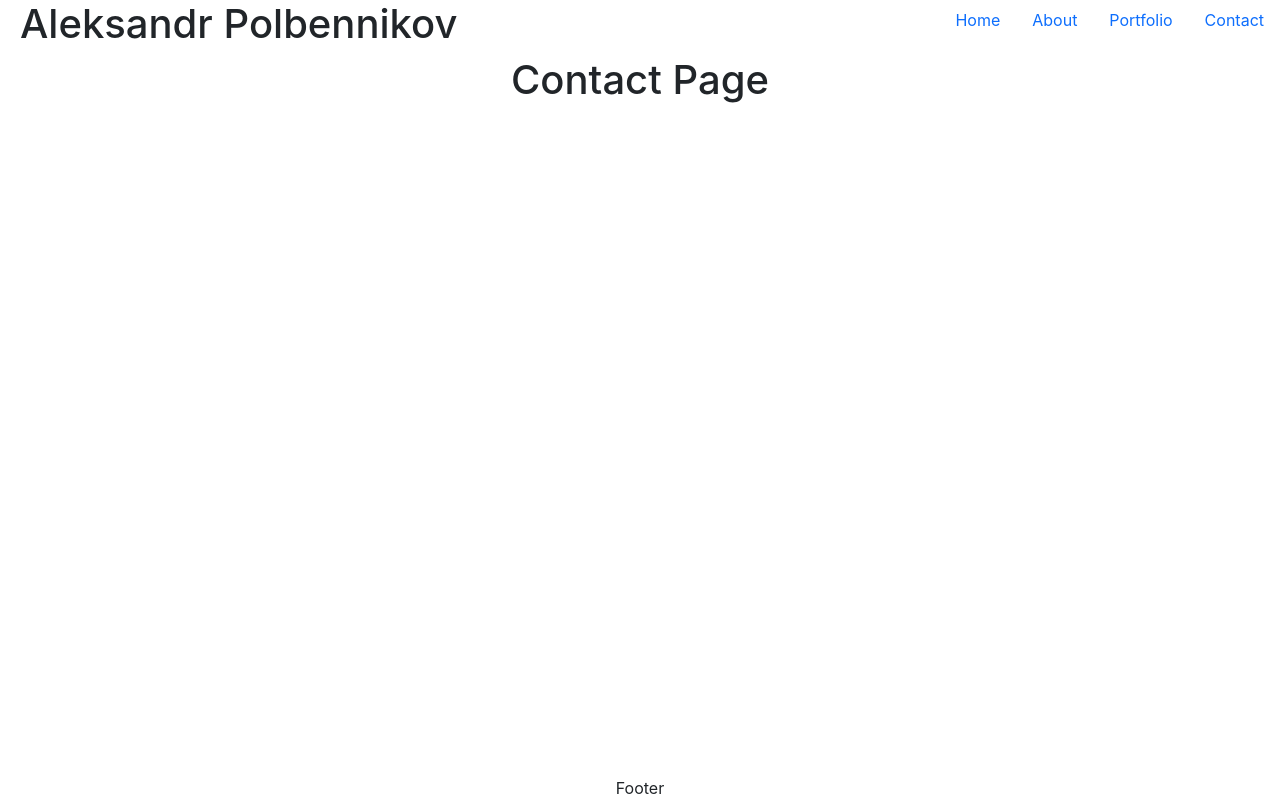
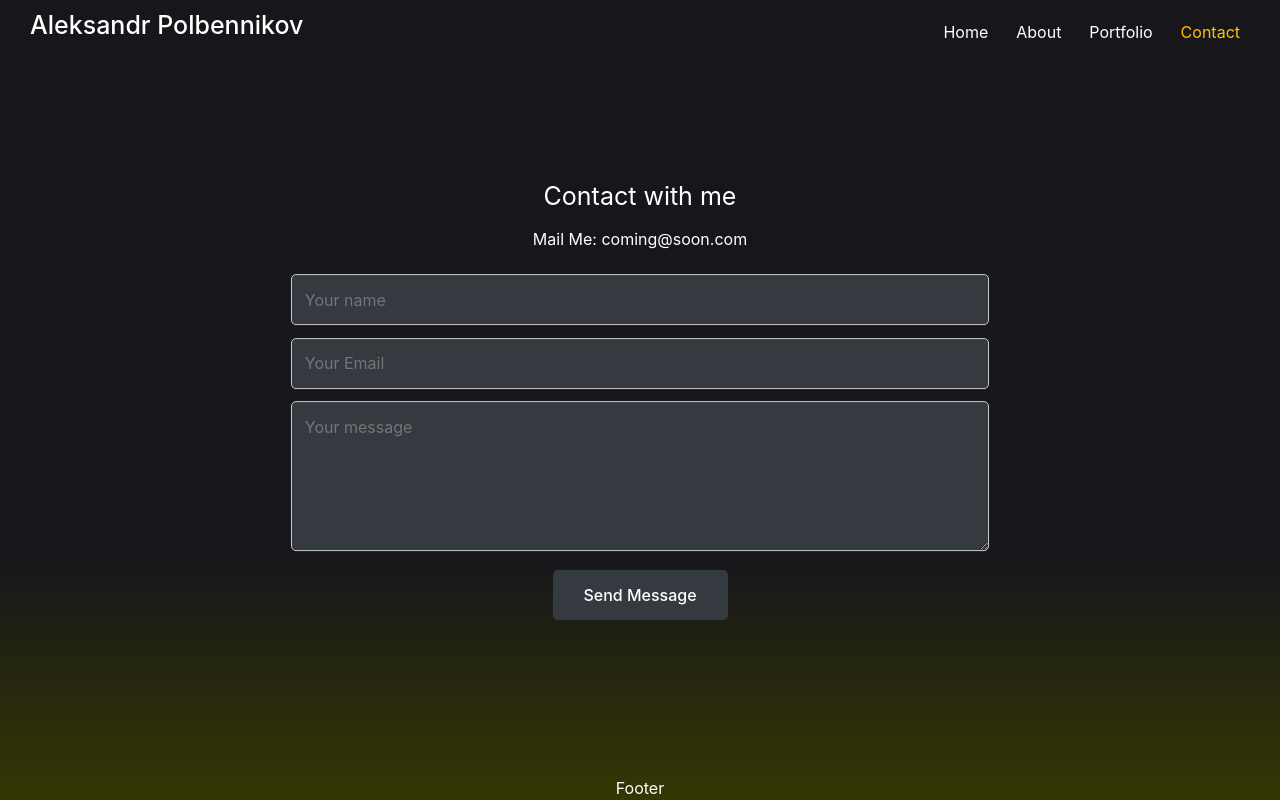
Before and after one commit to iKeyToLife/Portfolio-react, a React (Vite) app in the folder client/: page /Contact in a window 1280 px wide. Built offline with nearby package versions, Linux system fonts and the light colour scheme.

Commit message:
Updated home and contact

```diff
--- a/client/package.json
+++ b/client/package.json
@@ -11,9 +11,13 @@
     "preview": "vite preview"
   },
   "dependencies": {
+    "@fortawesome/free-brands-svg-icons": "^6.6.0",
+    "@fortawesome/react-fontawesome": "^0.2.2",
     "bootstrap": "^5.3.3",
     "react": "^18.3.1",
+    "react-bootstrap": "^2.10.4",
     "react-dom": "^18.3.1",
+    "react-icons": "^5.3.0",
     "react-router-dom": "^6.26.2"
   },
   "devDependencies": {
--- a/client/src/App.css
+++ b/client/src/App.css
@@ -11,6 +11,7 @@ body {
   text-align: center;
   flex-grow: 1;
   width: 100%;
+  justify-content: center;
 }
 
 header {
@@ -18,16 +19,24 @@ header {
   display: flex;
   justify-content: space-between;
   border-bottom-width: 0px;
+  width: 100%;
+  margin-top: 10px;
 }
 
 div .nav-links {
   display: flex;
+  margin-right: 30px;
+}
+
+div .nav-links .nav-item {
+  margin-left: 8px;
 }
 
 header h1 {
   position: relative;
-  margin-left: 20px;
-  left: 0px;
+  font-size: 25px;
+  margin-bottom: 0px;
+  margin-left: 30px;
 }
 
 
--- a/client/src/App.jsx
+++ b/client/src/App.jsx
@@ -7,7 +7,9 @@ function App() {
   return (
     <>
       <Header />
-      <Outlet />
+      <main>
+        <Outlet />
+      </main>
       <Footer />
     </>
   );
--- a/client/src/index.css
+++ b/client/src/index.css
@@ -12,10 +12,30 @@
   text-rendering: optimizeLegibility;
   -webkit-font-smoothing: antialiased;
   -moz-osx-font-smoothing: grayscale;
+
+  --blue: #007bff;
+  --indigo: #6610f2;
+  --purple: #6f42c1;
+  --pink: #e83e8c;
+  --red: #dc3545;
+  --orange: #fd7e14;
+  --yellow: #ffc107;
+  --dark-yellow: #343702;
+  --green: #28a745;
+  --teal: #20c997;
+  --cyan: #17a2b8;
+  --white: #fff;
+  --gray: #6c757d;
+  --gray-dark: #343a40;
+  --secondary: #6c757d;
+  --success: #28a745;
+  --info: #17a2b8;
+  --light: #f8f9fa;
+  --dark: #17171b;
 }
 
 * {
-  font-family: var(--font-family-sans-serif);
+  font-family: var(--font-family-sans-serif) !important;
 }
 
 a {
@@ -29,18 +49,15 @@ a:hover {
 }
 
 body {
-  font-family: var(--font-family-sans-serif);
   margin: 0;
   display: flex;
   place-items: center;
   min-width: 320px;
   min-height: 100vh;
+  color: var(--white);
+  background: linear-gradient(to bottom, var(--dark) 0%, var(--dark) 70%, var(--dark-yellow) 100%);
 }
 
-h1 {
-  font-size: 3.2em;
-  line-height: 1.1;
-}
 
 button {
   border-radius: 8px;
@@ -48,14 +65,33 @@ button {
   padding: 0.6em 1.2em;
   font-size: 1em;
   font-weight: 500;
-  font-family: var(--font-family-sans-serif);
   background-color: #1a1a1a;
   cursor: pointer;
   transition: border-color 0.25s;
 }
 
 button:hover {
-  border-color: #646cff;
+  border-color: var(--yellow);
+}
+
+:root {
+  --yellow: #ffc107;
+  --white: #ffffff;
+}
+
+.nav-link {
+  color: var(--white);
+  text-decoration: none;
+  padding: 10px;
+  transition: color 0.3s ease;
+}
+
+.nav-link:hover {
+  color: var(--yellow);
+}
+
+.nav-link.active {
+  color: var(--yellow);
 }
 
 button:focus,
--- a/client/src/main.jsx
+++ b/client/src/main.jsx
@@ -1,10 +1,10 @@
+import 'bootstrap/dist/css/bootstrap.min.css';
 import App from './App.jsx';
 import './index.css';
 
 import ReactDOM from 'react-dom/client';
 import { createBrowserRouter, RouterProvider } from 'react-router-dom';
 
-import 'bootstrap/dist/css/bootstrap.min.css';
 import About from './pages/About';
 import Contact from './pages/Contact';
 import Error from './pages/Error';
--- a/client/src/pages/About.jsx
+++ b/client/src/pages/About.jsx
@@ -1,7 +1,7 @@
 export default function About() {
   return (
     <div>
-      <h1>About Page</h1>
+      <h2>About Page</h2>
       <p></p>
     </div>
   );
--- a/client/src/pages/Contact.jsx
+++ b/client/src/pages/Contact.jsx
@@ -1,8 +1,55 @@
+import { useState } from 'react';
+import { Container } from 'react-bootstrap';
+import './css/Contact.css';
+
 export default function Contact() {
+  const [formData, setFormData] = useState({
+    name: '',
+    email: '',
+    subject: '',
+    message: '',
+  });
+
+  const handleChange = (e) => {
+    const { name, value } = e.target;
+    setFormData({ ...formData, [name]: value });
+  };
+
+  const handleSubmit = (e) => {
+    e.preventDefault();
+    console.log('Form submitted:', formData);
+  };
+
   return (
-    <div>
-      <h1>Contact Page</h1>
-      <p></p>
-    </div>
+    <Container className="contact-section">
+      <div className="contact-info">
+        <p><span>Contact with me</span></p>
+        <p>Mail Me: coming@soon.com</p>
+      </div>
+
+      <form className="contact-form" onSubmit={handleSubmit}>
+        <input
+          type="text"
+          name="name"
+          placeholder="Your name"
+          value={formData.name}
+          onChange={handleChange}
+        />
+        <input
+          type="email"
+          name="email"
+          placeholder="Your Email"
+          value={formData.email}
+          onChange={handleChange}
+        />
+        <textarea
+          name="message"
+          placeholder="Your message"
+          value={formData.message}
+          onChange={handleChange}
+        />
+        <button type="submit">Send Message</button>
+      </form>
+    </Container>
   );
 }
--- a/client/src/pages/Error.jsx
+++ b/client/src/pages/Error.jsx
@@ -6,7 +6,7 @@ export default function ErrorPage() {
 
   return (
     <div id="error-page">
-      <h1>Oops!</h1>
+      <h2>Oops!</h2>
       <p>Sorry, an unexpected error has occurred.</p>
       <p>
         <i>{error.statusText || error.message}</i>
--- a/client/src/pages/Home.jsx
+++ b/client/src/pages/Home.jsx
@@ -1,8 +1,40 @@
+import { Button, Col, Container, Row } from 'react-bootstrap';
+import { FaGithub, FaLinkedin } from 'react-icons/fa';
+import myPhoto from '../assets/images/myPhoto.png';
+import './css/Home.css';
+
 export default function Home() {
   return (
-    <div>
-      <h1>Home Page</h1>
-      <p></p>
-    </div>
+    <Container fluid className="home-page">
+      <Row className="align-items-center min-vh-80">
+        <Col md={6} className="text-left">
+          <h2>Hello, it&apos;s me</h2>
+          <h3>Aleksandr Polbennikov</h3>
+          <p>And I&apos;m a developer</p>
+          <div className="social-links">
+            <a href="https://www.linkedin.com" target="_blank" rel="noopener noreferrer" className="social-link">
+              <FaLinkedin size={30} />
+            </a>
+            <a href="https://github.com" target="_blank" rel="noopener noreferrer" className="social-link">
+              <FaGithub size={30} />
+            </a>
+          </div>
+          <Button variant="warning" href="/path-to-cv.pdf" download className="mt-3">
+            Download CV
+          </Button>
+        </Col>
+        <Col md={6} className="text-center">
+          <div className="hexagon-container">
+            <div className="hexagon">
+              <div className="top-triangle"></div>
+              <div className="middle-rectangle">
+                <img src={myPhoto} alt="Aleksandr Polbennikov" className="img-fluid profile-photo" />
+              </div>
+              <div className="bottom-triangle"></div>
+            </div>
+          </div>
+        </Col>
+      </Row>
+    </Container>
   );
 }
--- a/client/src/pages/Portfolio.jsx
+++ b/client/src/pages/Portfolio.jsx
@@ -1,8 +1,7 @@
 export default function Home() {
     return (
         <div>
-            <h1>PORTFOLIO</h1>
-            <p></p>
+            <h2>PORTFOLIO</h2>
         </div>
     );
 }
--- /dev/null
+++ b/client/src/pages/css/Contact.css
@@ -0,0 +1,55 @@
+.contact-section {
+    position: absolute;
+    top: 50%;
+    left: 50%;
+    transform: translate(-50%, -50%);
+    text-align: center;
+    font-size: 1em;
+}
+
+.contact-info {
+    margin-bottom: 25px;
+    line-height: 1.3;
+}
+
+.contact-info span {
+    font-size: 25px;
+}
+
+.contact-form {
+    margin-top: 25px;
+    width: 62.5%;
+    margin-left: auto;
+    margin-right: auto;
+}
+
+.contact-form input,
+.contact-form textarea {
+    width: 100%;
+    margin-bottom: 12.5px;
+    padding: 12.5px;
+    border-radius: 5px;
+    border: 1px solid #ccc;
+    background-color: var(--gray-dark);
+    color: var(--light);
+}
+
+.contact-form textarea {
+    height: 150px;
+    resize: vertical;
+}
+
+.contact-form button {
+    height: 50px;
+    width: 175px;
+    background-color: var(--gray-dark);
+    color: var(--white);
+    border: none;
+    border-radius: 5px;
+    cursor: pointer;
+    transition: background-color 0.3s ease;
+}
+
+.contact-form button:hover {
+    background-color: var(--yellow);
+}
--- /dev/null
+++ b/client/src/pages/css/Home.css
@@ -0,0 +1,96 @@
+.home-page {
+    height: 100%;
+}
+
+h2,
+h3,
+p {
+    color: var(--white);
+}
+
+.social-links a {
+    margin-right: 20px;
+    color: var(--white);
+    transition: color 0.3s;
+}
+
+.social-links a:hover {
+    color: var(--yellow);
+}
+
+main {
+    flex-grow: 1;
+    display: flex;
+    justify-content: center;
+    align-items: center;
+    flex-direction: column;
+    overflow: hidden;
+    height: auto;
+}
+
+
+.hexagon-container {
+    position: relative;
+    margin: 57px auto;
+    width: 400px;
+    display: flex;
+    justify-content: center;
+    text-align: center;
+}
+
+.top-triangle,
+.bottom-triangle {
+    width: 0;
+    height: 0;
+    border-left: 150px solid transparent;
+    border-right: 150px solid transparent;
+    position: relative;
+}
+
+.top-triangle {
+    border-bottom: 90px solid var(--yellow);
+    border-radius: 5px;
+    transform: translate(0, 2%);
+}
+
+.middle-rectangle {
+    background-color: var(--yellow);
+    height: 130px;
+    width: 300px;
+    position: relative;
+    z-index: 1;
+    overflow: visible;
+    border-radius: 5px;
+}
+
+.bottom-triangle {
+    border-top: 90px solid var(--yellow);
+    border-radius: 5px;
+    transform: translate(0, -2%);
+    z-index: 0;
+}
+
+.profile-photo {
+    width: 240%;
+    height: auto;
+    position: absolute;
+    top: -170%;
+    left: 50%;
+    transform: translate(-50%, 0);
+    border-radius: 50%;
+    z-index: 0;
+}
+
+.top-triangle::before {
+    content: '';
+    position: absolute;
+    top: 210px;
+    left: -160px;
+    width: 0;
+    height: 0;
+    border-left: 160px solid transparent;
+    border-right: 160px solid transparent;
+    border-top: 100px solid rgba(191, 191, 6, 0.847);
+    filter: blur(10px);
+    z-index: 0;
+}
```
Also changed, not shown: client/src/assets/images/myPhoto.png (added).
